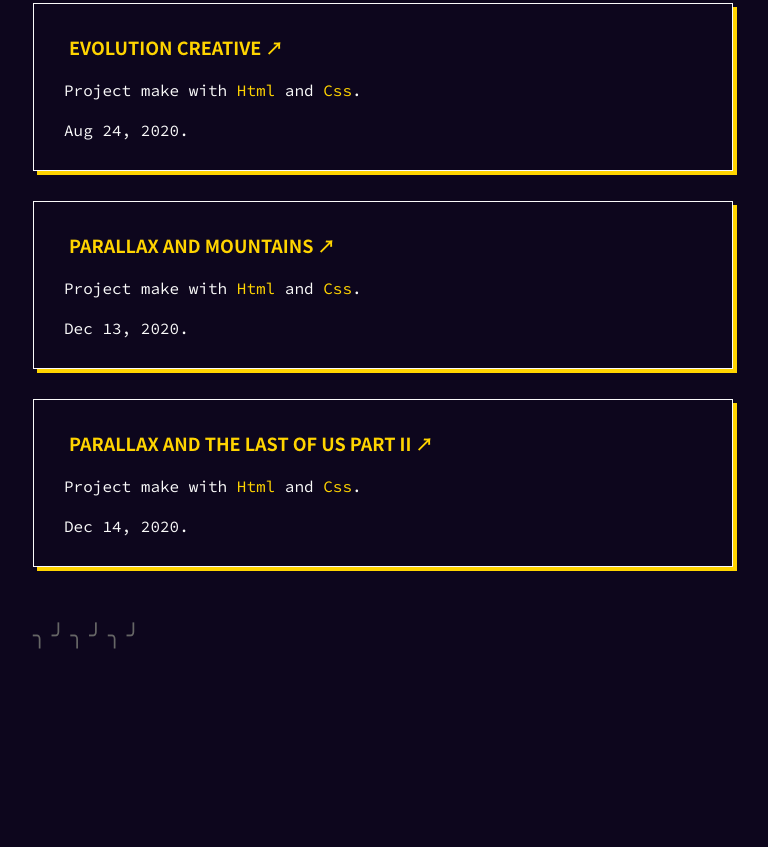
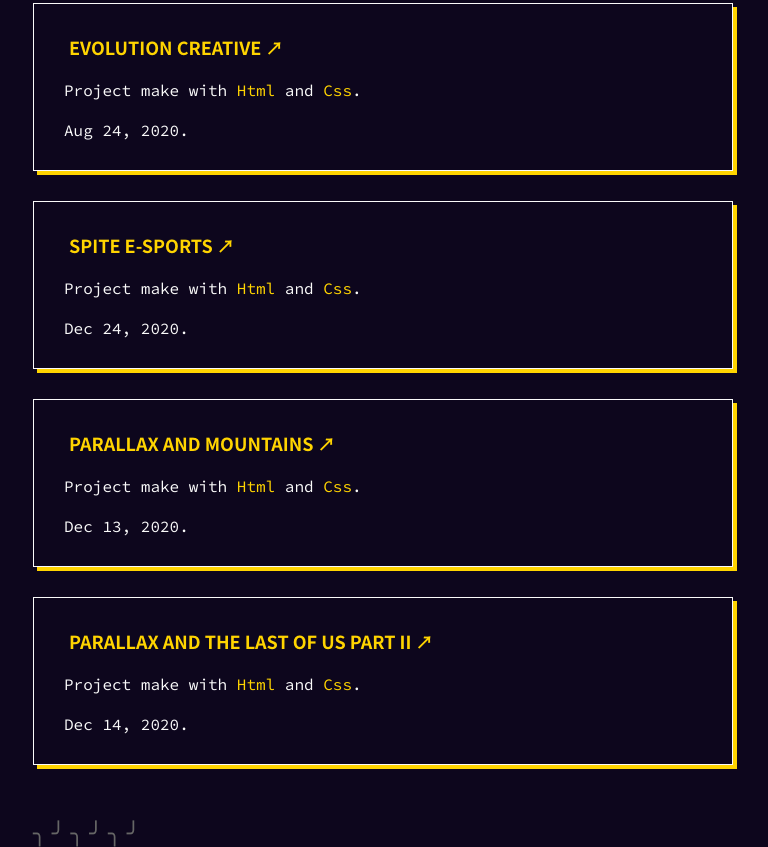
Before and after one commit to izidorio001/Izidorio-Dev, a plain HTML site: page index.html in a window 1280 px wide. Shown: the part 1044-1891 px from the top of the page, without its empty margins (127-895 px from the left). Before the commit the page ends 1693 px from the top, so only its background shows below. Drawn offline with Linux system fonts and the light colour scheme.

Commit message:
Update index.html

```diff
--- a/index.html
+++ b/index.html
@@ -51,6 +51,12 @@
             </div>
 
             <div class="personal_project">
+                <div class="project_title"><a href="https://izidorio001.github.io/Spite-E-Sports/">Spite E-Sports &#8599;</a></div>
+                <div class="project_info">Project make with <span>Html</span> and <span>Css</span>.</div>
+                <div class="project_data">Dec 24, 2020.</div>
+            </div>
+
+            <div class="personal_project">
                 <div class="project_title"><a href="https://izidorio001.github.io/parallax_mountains/">Parallax and Mountains &#8599;</a></div>
                 <div class="project_info">Project make with <span>Html</span> and <span>Css</span>.</div>
                 <div class="project_data">Dec 13, 2020.</div>
```
